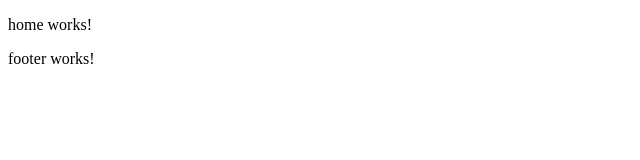
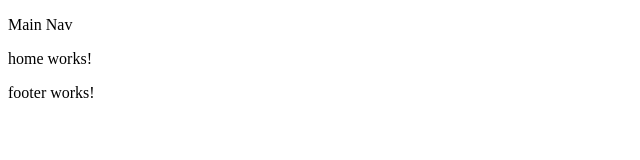
Before and after one commit to mjhandy/maders_intranet, an Angular app in the folder maders_intranet_FE/: page / in a window 1280 px wide. Shown: the top 160 px of the page, without its empty margins (0-640 px from the left). Built offline with nearby package versions, Linux system fonts and the light colour scheme.

Commit message:
Meta updates
Note actually needed, but best practice

```diff
--- a/maders_intranet_FE/src/app/app.ts
+++ b/maders_intranet_FE/src/app/app.ts
@@ -1,8 +1,11 @@
 import { Component, signal } from '@angular/core';
-import { RouterOutlet } from '@angular/router';
+import { RouterOutlet, Router, NavigationEnd, ActivatedRoute } from '@angular/router';
+import { filter, map } from 'rxjs';
+import { Meta } from '@angular/platform-browser';
 
 import { Header } from './components/global/header/header';
-import {Footer } from './components/global/footer/footer';
+import { Footer } from './components/global/footer/footer';
+
 
 @Component({
   selector: 'app-root',
@@ -16,4 +19,73 @@ import {Footer } from './components/global/footer/footer';
 })
 export class App {
   protected readonly title = signal('maders_intranet_FE');
+  // router: any;
+
+  constructor(
+    private activatedRoute: ActivatedRoute,
+    private router: Router,
+    private metaService: Meta,
+  ){}
+
+  ngOnInit() {
+    this.router.events
+      .pipe(
+        filter(event => event instanceof NavigationEnd),
+        map(() => this.getChild(this.activatedRoute))
+      )
+      .subscribe(route => {
+        // Update meta description
+        const data = route.snapshot.data;
+        if (data['description']) {
+          this.metaService.updateTag({ name: 'description', content: data['description'] });
+        } else {
+          this.metaService.removeTag("name='description'");
+        }
+
+        // Set body class based on route
+        const pageClass = this.getPageClass(route);
+        document.body.className = pageClass ? pageClass : '';
+      });
+  }
+
+  private getChild(route: ActivatedRoute): ActivatedRoute {
+    return route.firstChild ? this.getChild(route.firstChild) : route;
+  }
+
+  private getPageClass(route: ActivatedRoute): string | null {
+    // Try to get the route name from route config or path
+    const routeConfig = route.routeConfig;
+    if (routeConfig) {
+      if (routeConfig.path === '') {
+        return 'home';
+      }
+      switch (routeConfig.path) {
+        case 'services':
+          return 'services';
+        case 'about-us':
+          return 'aboutUs';
+        case 'case-studies':
+          return 'caseStudies';
+        case 'contact-us':
+          return 'contactUs';
+        default:
+          break;
+      }
+    }
+    // Fallback: use route data label if available
+    const data = route.snapshot.data;
+    if (data && data['label']) {
+      switch (data['label']) {
+        case 'Home':
+          return 'home';
+
+        default:
+          return null;
+      }
+    }
+    return null;
+  }
+
+  // private getPageClass()
+
 }
--- a/maders_intranet_FE/src/app/components/global/header/main-nav/main-nav.html
+++ b/maders_intranet_FE/src/app/components/global/header/main-nav/main-nav.html
@@ -1,4 +1,5 @@
-<nav id="mainNav" #mainNav>
+<p>Main Nav</p>
+<nav id="mainNav" #mainNav class="">
   <ul class="navbar-nav justify-content-end flex-grow-1 pe-3">
     @for (route of routes; track route.title) {
       @if (!route.children) {
--- a/maders_intranet_FE/src/app/components/global/header/main-nav/main-nav.ts
+++ b/maders_intranet_FE/src/app/components/global/header/main-nav/main-nav.ts
@@ -1,4 +1,4 @@
-import { Component, ElementRef, ViewChild } from '@angular/core';
+import { Component } from '@angular/core';
 
 import { CommonModule } from '@angular/common';
 import { RouterModule, Router } from '@angular/router';
@@ -13,8 +13,6 @@ import { RouterModule, Router } from '@angular/router';
   styleUrl: './main-nav.scss',
 })
 export class MainNav {
-
-  @ViewChild('closeButton') closeButton: ElementRef<HTMLElement> | undefined
 
   routes: {
     path: string;
```
